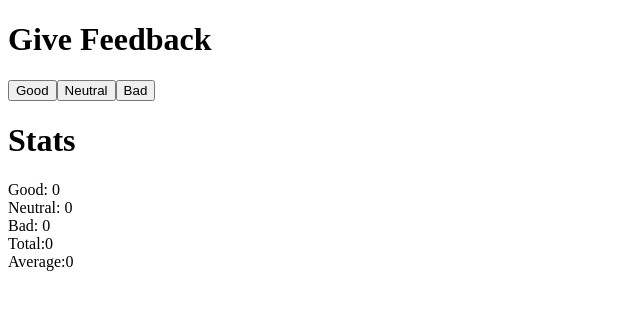
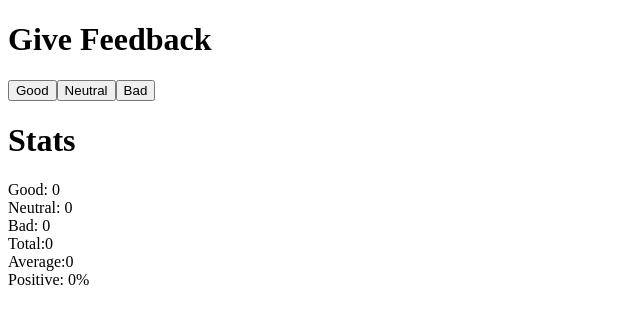
Before and after one commit to patrickrooney09/fsoex1.6-1.14, a React (Vite) app: page / in a window 1280 px wide. Shown: the top 324 px of the page, without its empty margins (0-640 px from the left). Built offline with nearby package versions, Linux system fonts and the light colour scheme.

Commit message:
positive percentage working

```diff
--- a/src/App.jsx
+++ b/src/App.jsx
@@ -7,6 +7,7 @@ const App = () => {
   const [bad, setBad] = useState(0);
   const [total, setTotal] = useState(0);
   const [average, setAverage] = useState(0);
+  const [positive, setPositive] = useState(0);
 
   return (
     <div>
@@ -18,6 +19,7 @@ const App = () => {
           setGood(updatedGood);
           setTotal(updatedTotal);
           setAverage((updatedGood - bad) / updatedTotal);
+          setPositive((updatedGood / updatedTotal) * 100);
         }}
       >
         Good
@@ -29,6 +31,7 @@ const App = () => {
           setNeutral(updatedNeutral);
           setTotal(updatedTotal);
           setAverage((good - bad) / updatedTotal);
+          setPositive((good / updatedTotal) * 100);
         }}
       >
         Neutral
@@ -40,6 +43,7 @@ const App = () => {
           setBad(updatedBad);
           setTotal(updatedTotal);
           setAverage((good - updatedBad) / updatedTotal);
+          setPositive((good / updatedTotal) * 100);
         }}
       >
         Bad
@@ -52,6 +56,7 @@ const App = () => {
 
         <div>Total:{total}</div>
         <div>Average:{average}</div>
+        <div>Positive: {positive}%</div>
       </div>
     </div>
   );
```
